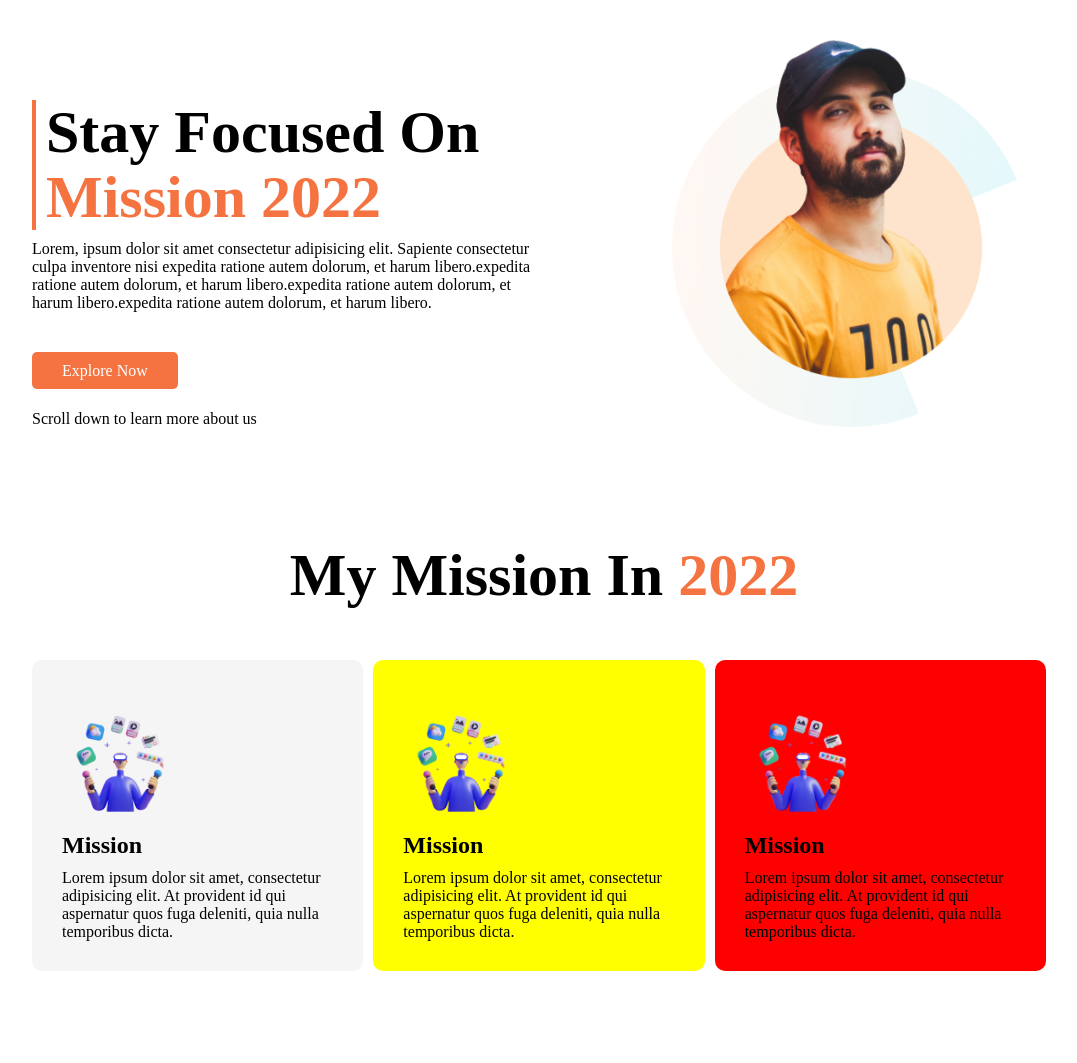
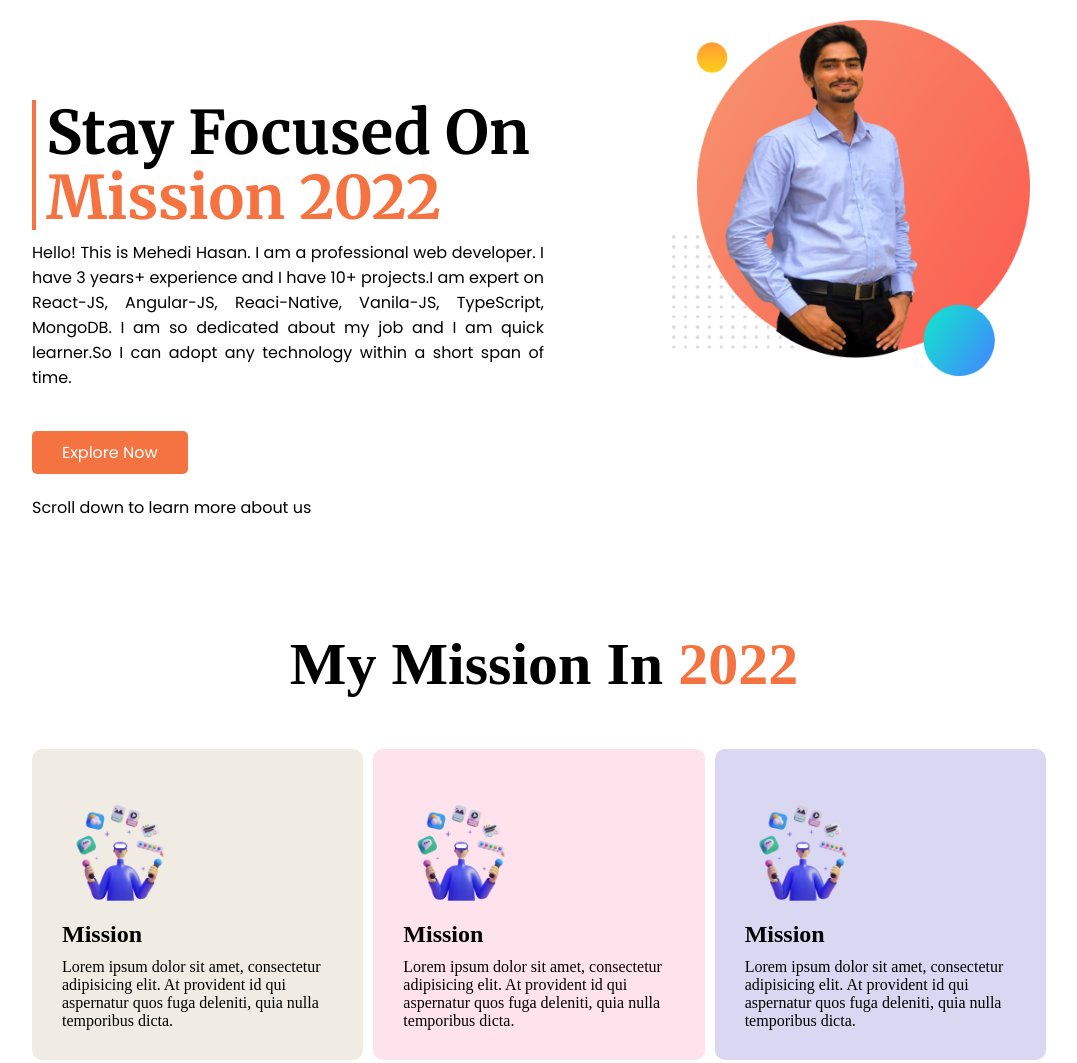
Before and after one commit to mdmehedihasan/final-1, a plain HTML site: page index.html in a window 1280 px wide. Shown: the top 1063 px of the page, without its empty margins (96-1173 px from the left). Drawn offline with Linux system fonts and the light colour scheme; a web font is replaced by a local one.

Commit message:
first section modified

```diff
--- a/index.html
+++ b/index.html
@@ -6,6 +6,11 @@
     <meta http-equiv="X-UA-Compatible" content="IE=edge">
     <meta name="viewport" content="width=device-width, initial-scale=1.0">
     <title>First Final Project</title>
+    <link rel="preconnect" href="https://fonts.googleapis.com">
+    <link rel="preconnect" href="https://fonts.gstatic.com" crossorigin>
+    <link
+        href="https://fonts.googleapis.com/css2?family=Fruktur&family=Merriweather:wght@400;700&family=Poppins:wght@300;400&display=swap"
+        rel="stylesheet">
     <link rel="stylesheet" href="style.css">
 </head>
 
@@ -13,15 +18,16 @@
     <div class="section-1">
         <div class="half-part">
             <h1>Stay Focused On <span class="tomato-color">Mission 2022</span></h1>
-            <p class="para">Lorem, ipsum dolor sit amet consectetur adipisicing elit. Sapiente consectetur culpa
-                inventore nisi
-                expedita ratione autem dolorum, et harum libero.expedita ratione autem dolorum, et harum libero.expedita
-                ratione autem dolorum, et harum libero.expedita ratione autem dolorum, et harum libero.</p>
+            <p class="para">Hello! This is Mehedi Hasan. I am a professional web developer. I have 3 years+ experience
+                and I have 10+ projects.I am expert on React-JS, Angular-JS, Reaci-Native, Vanila-JS, TypeScript,
+                MongoDB. I am
+                so dedicated about my job and I am quick learner.So I can adopt any technology within a short span of
+                time.</p>
             <a id="button-design" href="#">Explore Now</a>
             <p class="message">Scroll down to learn more about us</p>
         </div>
         <div class="half-part">
-            <img class="size-of-image" src="/images/person/person-0.png" alt="">
+            <img class="size-of-image" src="/images/person/mehedi1.png" alt="">
         </div>
     </div>
     <div class="section-2">
--- a/style.css
+++ b/style.css
@@ -5,9 +5,11 @@
 .section-1{
     display: flex;
     padding-top: 100px;
+    font-family: 'Poppins', sans-serif;
 
 }
 .section-1 h1{
+    font-family: 'Merriweather', serif;
     font-size: 60px;
     font-weight: 700;
     border-left: 4px solid #F47340;
@@ -36,6 +38,7 @@
 .para{
     margin: 10px 0 50px 0;
     font-family: ;
+    text-align: justify;
 }
 .message{
     margin-top: 30px;
@@ -46,7 +49,7 @@
 }
 .size-of-image{
     width: 70%;
-    margin-top: -130px;
+    margin-top: -80px;
 }
 
 .section-2{
@@ -81,13 +84,13 @@
     padding: 10px 0 10px 0;
 }
 #mission-1{
-    background-color: whitesmoke;
+    background-color:#F0ECE3;
 }
 #mission-2{
-    background-color: yellow;
+    background-color: #FEE3EC;
 }
 #mission-3{
-    background-color: red;
+    background-color: #D9D7F1;
 }
 .section-3{
     display: flex;
```
Also changed, not shown: images/person/mehedi1.png (added), images/person/person-0.png (deleted), images/person/person-1.png (deleted), images/person/person-2.png (deleted).
